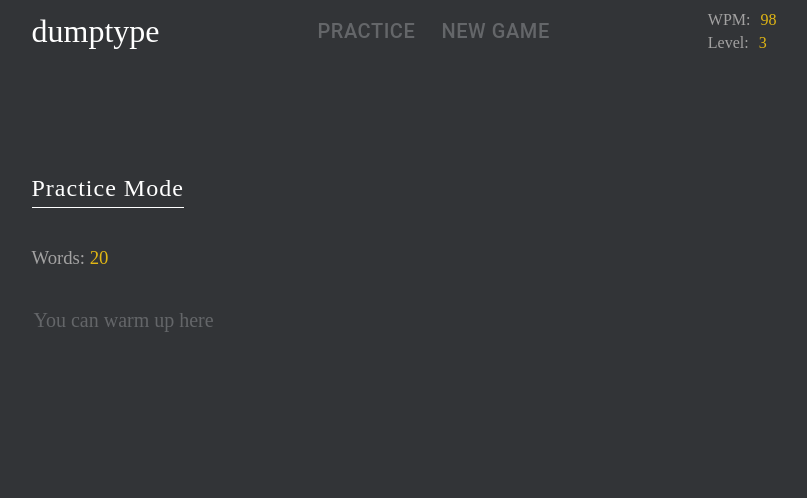
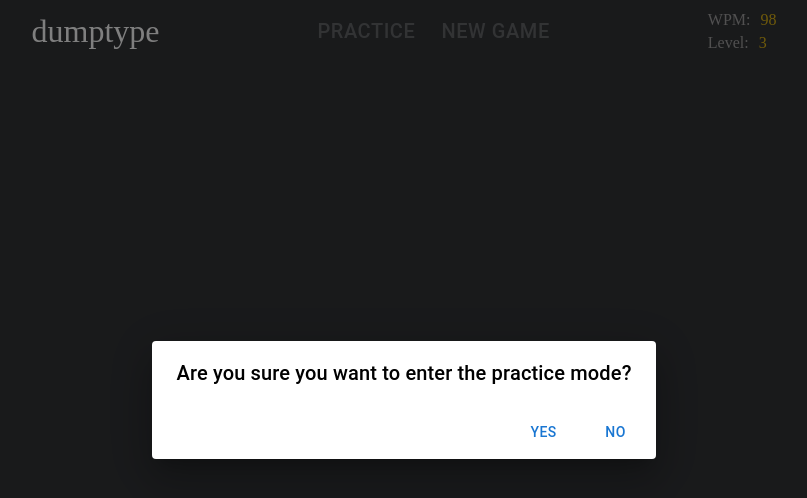
Before and after one commit to SimeJadrijev/Internship-16-SpeedType, a React (Vite) app: page / in a window 1280 px wide. Both pictures are taken after a click on the button "PRACTICE". Shown: the top 498 px of the page, without its empty margins (236-1043 px from the left). Built offline with nearby package versions, Linux system fonts and the light colour scheme; a web font is replaced by a local one.

Commit message:
implemented practice dialog and practice page

```diff
--- a/src/App.jsx
+++ b/src/App.jsx
@@ -1,14 +1,12 @@
 import { StyledEngineProvider } from "@mui/material";
 import "./App.css";
-import Header from "./components/Header";
-import Practice from "./components/Practice";
+import MainPage from "./pages/MainPage";
 
 function App() {
   return (
     <>
       <StyledEngineProvider injectFirst>
-        <Header />
-        <Practice />
+        <MainPage />
       </StyledEngineProvider>
     </>
   );
--- /dev/null
+++ b/src/components/Dialogs/NewGameDialog/index.js
@@ -0,0 +1,2 @@
+import NewGameDialog from "./NewGameDialog";
+export default NewGameDialog;
--- /dev/null
+++ b/src/components/Dialogs/PracticeDialog/PracticeDialog.jsx
@@ -0,0 +1,21 @@
+import { Button, Dialog, DialogActions, DialogTitle } from "@mui/material";
+
+const PracticeDialog = ({ isOpen, setIsOpen, openPracticePage }) => {
+  const handleYesClick = () => {
+    setIsOpen(false);
+    openPracticePage();
+  };
+  return (
+    <Dialog open={isOpen}>
+      <DialogTitle color={"black"}>
+        Are you sure you want to enter the practice mode?
+      </DialogTitle>
+      <DialogActions>
+        <Button onClick={handleYesClick}>Yes</Button>
+        <Button onClick={() => setIsOpen(false)}>No</Button>
+      </DialogActions>
+    </Dialog>
+  );
+};
+
+export default PracticeDialog;
--- /dev/null
+++ b/src/components/Dialogs/PracticeDialog/index.js
@@ -0,0 +1,2 @@
+import PracticeDialog from "./PracticeDialog";
+export default PracticeDialog
--- a/src/components/Header/Header.jsx
+++ b/src/components/Header/Header.jsx
@@ -2,13 +2,15 @@
 import { Button, Link } from "@mui/material";
 import c from "./index.module.css";
 
-const Header = () => {
+const Header = ({ handleOpenDialog }) => {
   return (
     <>
       <Box className={c.headerContainer}>
         <Link>dumptype</Link>
         <div className={c.headerButtons}>
-          <Button variant="text">PRACTICE</Button>
+          <Button variant="text" onClick={handleOpenDialog}>
+            PRACTICE
+          </Button>
           <Button variant="text">NEW GAME</Button>
         </div>
         <div className={c.headerStats}>
--- /dev/null
+++ b/src/pages/MainPage/MainPage.jsx
@@ -0,0 +1,31 @@
+import Header from "../../components/Header";
+import PracticeDialog from "../../components/Dialogs/PracticeDialog";
+import { useState } from "react";
+import PracticePage from "../PracticePage";
+
+const MainPage = () => {
+  const [practiceDialogOpen, setIsPracticeDialogOpen] = useState(false);
+  const [isPracticePageOpen, setIsPracticePageOpen] = useState(false);
+
+  const handleOpenDialog = () => {
+    setIsPracticeDialogOpen(true);
+  };
+
+  const openPracticePage = () => {
+    setIsPracticePageOpen(true);
+  };
+
+  return (
+    <>
+      <Header handleOpenDialog={handleOpenDialog} />
+      <PracticeDialog
+        isOpen={practiceDialogOpen}
+        setIsOpen={setIsPracticeDialogOpen}
+        openPracticePage={openPracticePage}
+      />
+      {isPracticePageOpen && <PracticePage />}
+    </>
+  );
+};
+
+export default MainPage;
--- /dev/null
+++ b/src/pages/MainPage/index.js
@@ -0,0 +1,2 @@
+import MainPage from "./MainPage";
+export default MainPage;
--- /dev/null
+++ b/src/pages/PracticePage/PracticePage.jsx
@@ -0,0 +1,11 @@
+import Header from "../../components/Header";
+import Practice from "../../components/Practice";
+
+const PracticePage = () => {
+  return (
+    <>
+      <Practice />
+    </>
+  );
+};
+export default PracticePage;
--- /dev/null
+++ b/src/pages/PracticePage/index.js
@@ -0,0 +1,2 @@
+import PracticePage from "./PracticePage";
+export default PracticePage;
```
Also changed, not shown: src/components/Dialogs/NewGameDialog/NewGameDialog.jsx (added, +22 -0 lines).
